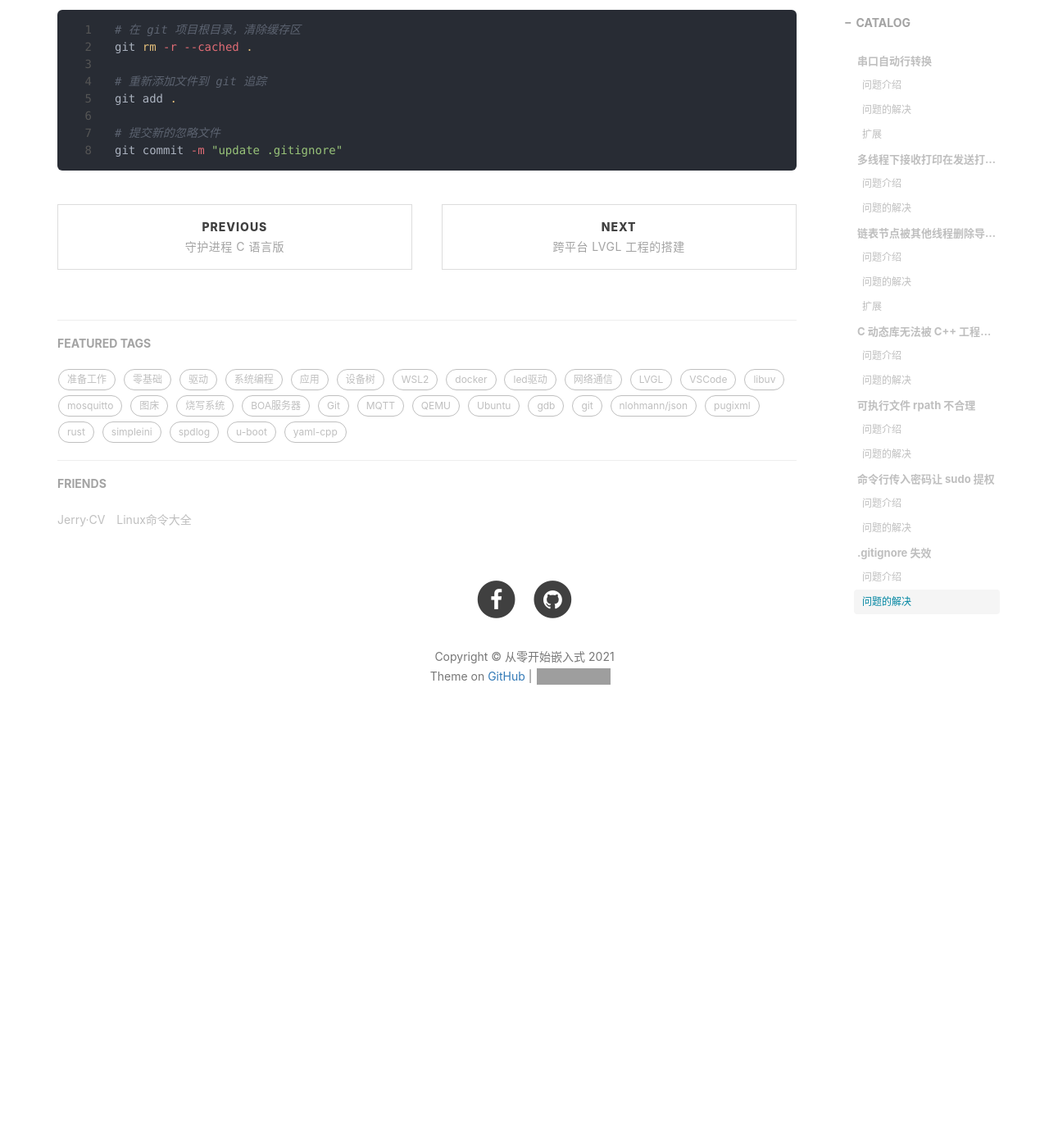
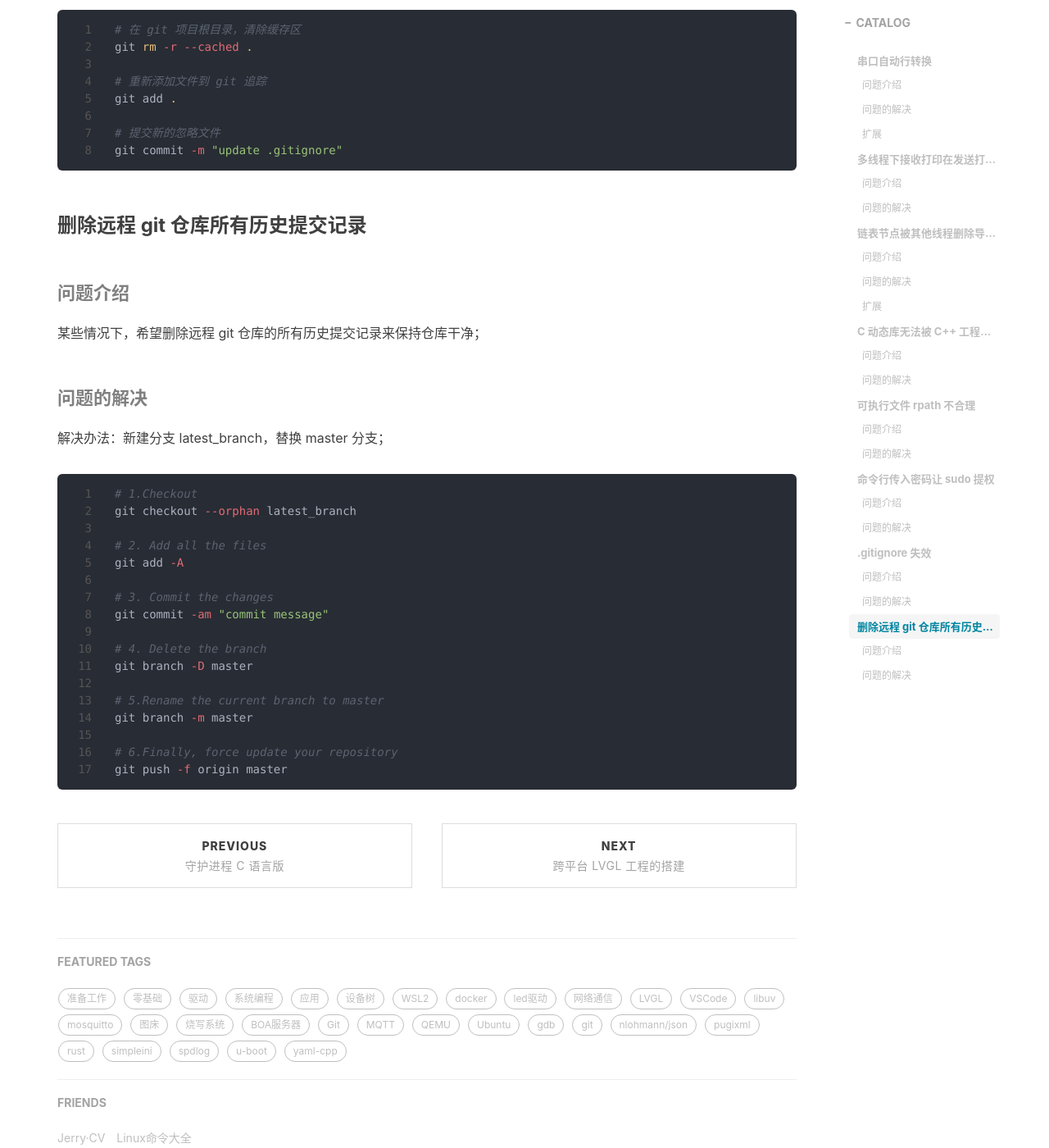
Before and after one commit to jvfan/bg, a Jekyll site: the page built from _posts/2020-12-02-Linux-平台串口、链表的常见问题.md, in a window 1280 px wide and 1400 px high, scrolled down 6306 px. Shown: the whole window at 82% size. Built offline with Jekyll 4.4.1, drawn with Linux system fonts in a browser that asks for light colours; nearby versions of some CDN libraries; comment, search, counter and statistics services are not loaded; before the commit the page ends 7235 px from its top, so only the background shows below that; grey boxes are pictures that could not be loaded.

Commit message:
Update 2020-12-02-Linux-平台串口、链表的常见问题.md

````diff
--- a/_posts/2020-12-02-Linux-平台串口、链表的常见问题.md
+++ b/_posts/2020-12-02-Linux-平台串口、链表的常见问题.md
@@ -233,3 +233,33 @@ git add .
 # 提交新的忽略文件
 git commit -m "update .gitignore"
 ```
+
+### 删除远程 git 仓库所有历史提交记录
+
+#### 问题介绍
+
+某些情况下，希望删除远程 git 仓库的所有历史提交记录来保持仓库干净；
+
+#### 问题的解决
+
+解决办法：新建分支 latest_branch，替换 master 分支；
+
+```shell
+# 1.Checkout
+git checkout --orphan latest_branch
+
+# 2. Add all the files
+git add -A
+
+# 3. Commit the changes
+git commit -am "commit message"
+
+# 4. Delete the branch
+git branch -D master
+
+# 5.Rename the current branch to master
+git branch -m master
+
+# 6.Finally, force update your repository
+git push -f origin master
+```
````
